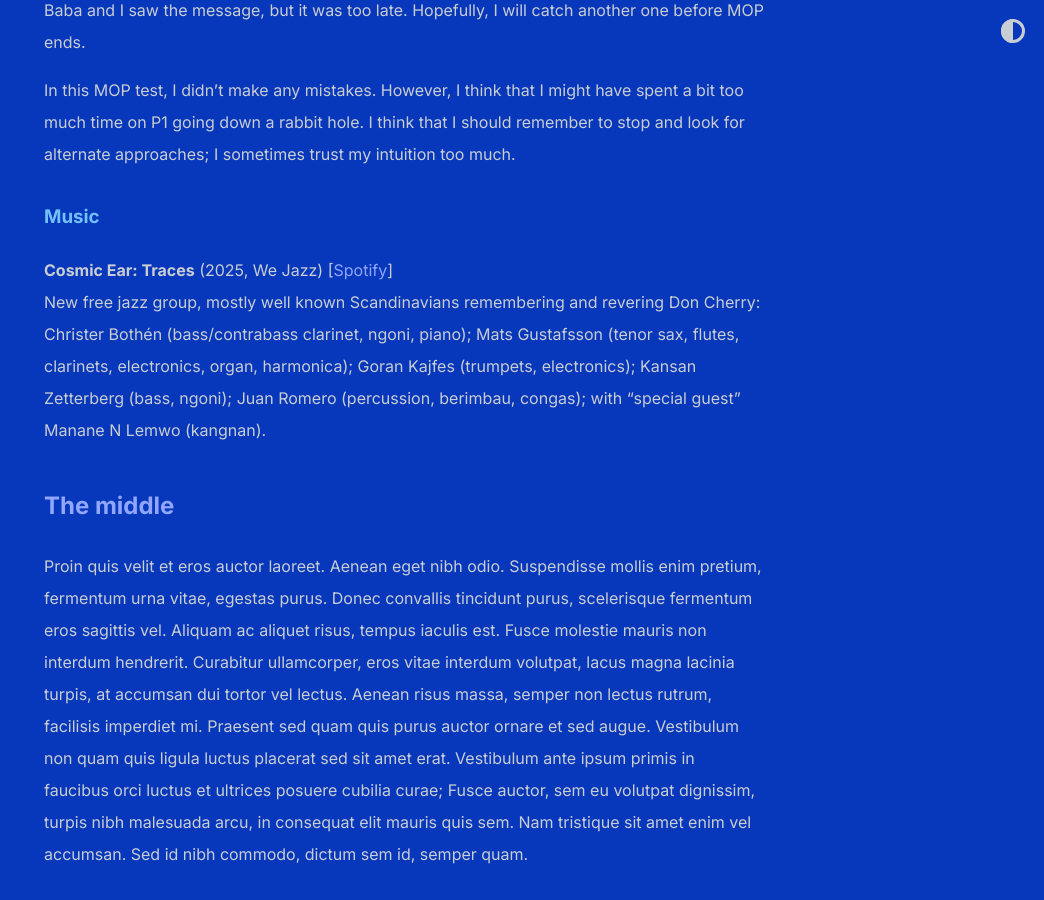
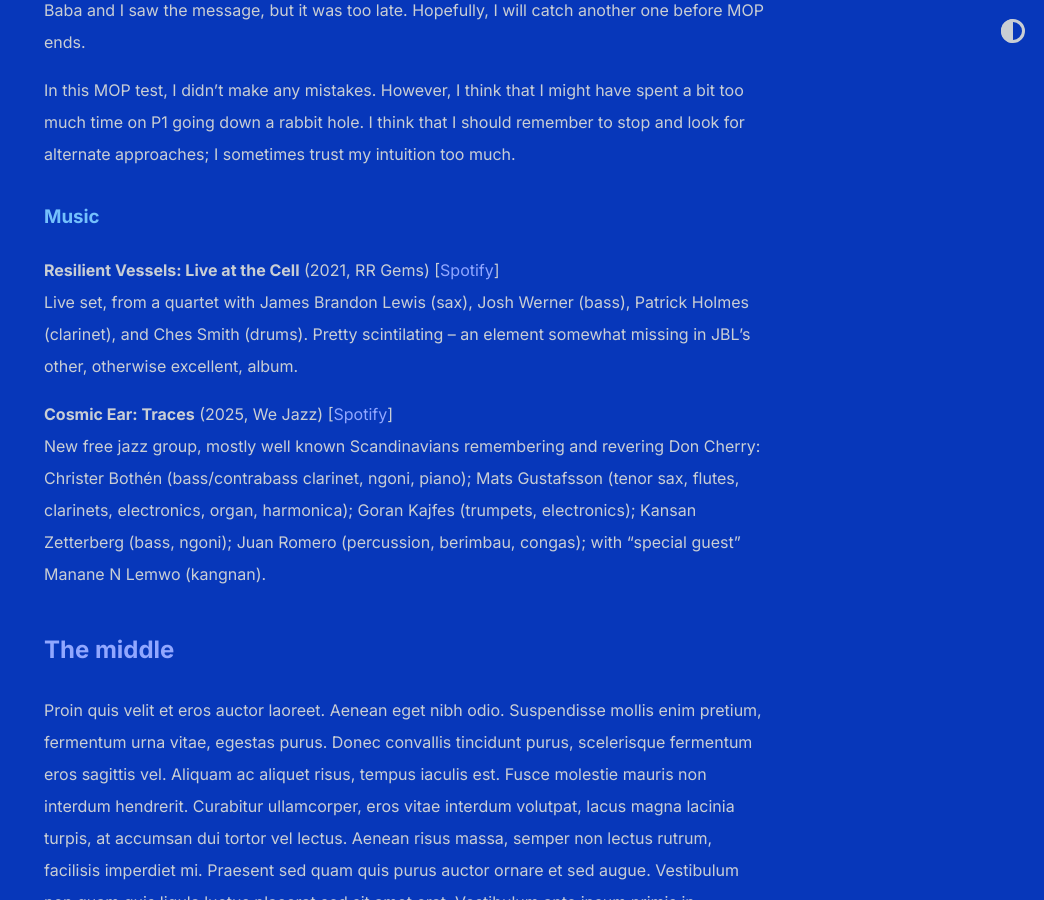
Before and after one commit to shihankanungo/shihankanungo.github.io, a Jekyll site: the page built from mop.md, in a window 1280 px wide and 900 px high, scrolled down 9957 px. Shown: the whole window, without its empty margins (236-1280 px from the left). Built offline with Jekyll 4.4.1, drawn with Linux system fonts in a browser that asks for light colours.

Commit message:
Update mop.md

```diff
--- a/mop.md
+++ b/mop.md
@@ -141,6 +141,8 @@ In this MOP test, I didn’t make any mistakes. However, I think that I might ha
 
 ### Music
 
+**Resilient Vessels: Live at the Cell** (2021, RR Gems) \[[Spotify](https://open.spotify.com/album/2X8jItn6ZOL8UjbsA2rWJQ?si=7r8AiRu5TQiKuDrXvlJJnA)\]<br>  Live set, from a quartet with James Brandon Lewis (sax), Josh Werner (bass), Patrick Holmes (clarinet), and Ches Smith (drums). Pretty scintilating -- an element somewhat missing in JBL's other, otherwise excellent, album.
+
 **Cosmic Ear: Traces** (2025, We Jazz) \[[Spotify](https://open.spotify.com/album/5w9BePfYZwwK2aaXq3HnJt?si=VkKfQ_4zRbyjpuH4Fodwpw)\]<br> New free jazz group, mostly well known Scandinavians remembering and revering Don Cherry: Christer Bothén (bass/contrabass clarinet, ngoni, piano); Mats Gustafsson (tenor sax, flutes, clarinets, electronics, organ, harmonica); Goran Kajfes (trumpets, electronics); Kansan Zetterberg (bass, ngoni); Juan Romero (percussion, berimbau, congas); with "special guest" Manane N Lemwo (kangnan).
 
 
```
